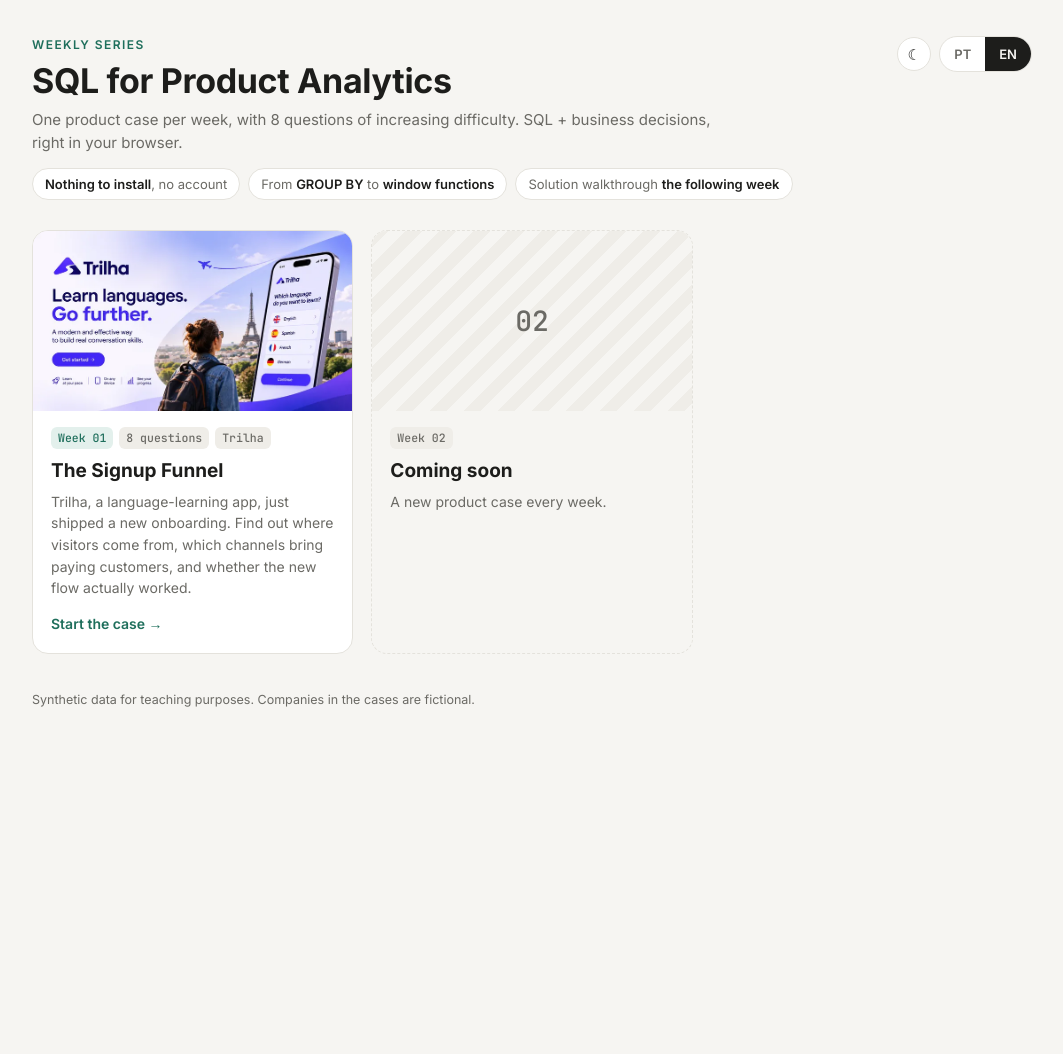
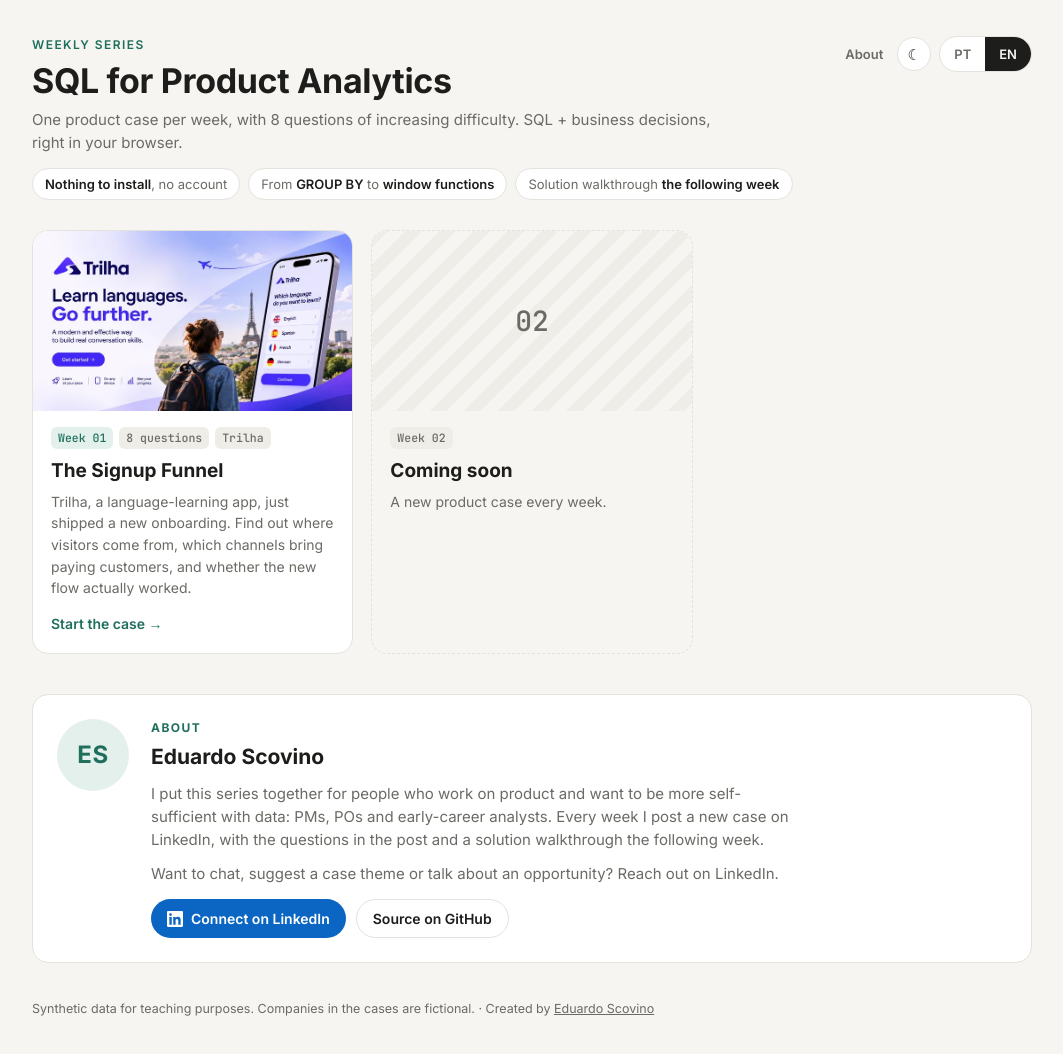
Before and after one commit to eduardoscovino/sql-product-analytics, a plain HTML site: page docs/index.html in a window 1280 px wide. Shown: the whole page, without its empty margins (108-1171 px from the left). Before the commit the page ends 800 px from the top, so only its background shows below. Drawn offline with Linux system fonts and the light colour scheme.

Commit message:
Add About section with LinkedIn contact and author credit
- Landing page: About section (bio, LinkedIn and GitHub buttons) and an
  'About' link in the header; footer credit linking to LinkedIn
- Week page: 'Created by Eduardo Scovino' in the footer

Co-Authored-By: Claude Opus 5.5 <noreply@anthropic.com>

```diff
--- a/docs/index.html
+++ b/docs/index.html
@@ -38,7 +38,21 @@
   .cta{margin-top:auto;padding-top:6px;font-weight:600;font-size:14px;color:var(--accent)}
   .case.soon{border-style:dashed;background:transparent}
   .case.soon .pic{display:flex;align-items:center;justify-content:center;background:repeating-linear-gradient(135deg,var(--chip) 0 12px,transparent 12px 24px);color:var(--muted);font-family:'JetBrains Mono',monospace;font-size:28px}
+  .about{display:grid;grid-template-columns:auto minmax(0,1fr);gap:22px;align-items:start;margin-top:40px;background:var(--panel);border:1px solid var(--line);border-radius:16px;padding:24px}
+  .about .avatar{width:72px;height:72px;border-radius:50%;background:var(--accent-soft);color:var(--accent);display:flex;align-items:center;justify-content:center;font-weight:700;font-size:24px;letter-spacing:.02em}
+  .about h2{font-size:12px;letter-spacing:.12em;text-transform:uppercase;color:var(--accent);margin:0 0 4px}
+  .about h3{font-size:21px;margin:0 0 8px}
+  .about p{margin:0 0 10px;color:var(--muted);max-width:640px}
+  .about .links{display:flex;gap:10px;flex-wrap:wrap;margin-top:14px}
+  .btn-li{display:inline-flex;align-items:center;gap:8px;background:#0a66c2;color:#fff;text-decoration:none;font-weight:600;font-size:14px;border-radius:999px;padding:9px 16px}
+  .btn-li:hover{background:#004182}
+  .btn-ghost{display:inline-flex;align-items:center;gap:8px;border:1px solid var(--line);color:var(--ink);text-decoration:none;font-weight:600;font-size:14px;border-radius:999px;padding:8px 16px}
+  .btn-ghost:hover{border-color:var(--ink)}
+  .navlink{font-size:13px;font-weight:600;color:var(--muted);text-decoration:none;padding:7px 6px}
+  .navlink:hover{color:var(--ink)}
+  @media (max-width:560px){ .about{grid-template-columns:1fr;padding:20px} }
   footer{margin-top:36px;color:var(--muted);font-size:12.5px}
+  footer a{color:inherit}
   [data-l]{display:none} html[lang="en"] [data-l="en"], html[lang="pt"] [data-l="pt"]{display:revert}
 
   html[data-theme="dark"]{
@@ -65,7 +79,7 @@
       <div class="kicker"><span data-l="pt">Série semanal</span><span data-l="en">Weekly series</span></div>
       <h1><span data-l="pt">SQL para Product Analytics</span><span data-l="en">SQL for Product Analytics</span></h1>
     </div>
-    <div class="controls"><button class="theme" id="theme" type="button"></button><div class="lang" role="group" aria-label="Language"><button data-set="pt">PT</button><button data-set="en">EN</button></div></div>
+    <div class="controls"><a class="navlink" href="#about" data-about-link><span data-l="pt">Sobre</span><span data-l="en">About</span></a><button class="theme" id="theme" type="button"></button><div class="lang" role="group" aria-label="Language"><button data-set="pt">PT</button><button data-set="en">EN</button></div></div>
   </header>
   <p class="sub">
     <span data-l="pt">Um case de produto por semana, com 8 perguntas de dificuldade crescente. SQL + decisão de negócio, direto no navegador.</span>
@@ -98,8 +112,23 @@
     </div>
   </main>
 
+  <section class="about" id="about" aria-labelledby="about-title">
+    <div class="avatar" aria-hidden="true">ES</div>
+    <div>
+      <h2><span data-l="pt">Sobre</span><span data-l="en">About</span></h2>
+      <h3 id="about-title">Eduardo Scovino</h3>
+      <p><span data-l="pt">Eu crio esta série para quem trabalha com produto e quer ganhar autonomia com dados: PMs, POs e analistas em início de carreira. Toda semana publico um case novo no LinkedIn, com as perguntas no post e a solução comentada na semana seguinte.</span><span data-l="en">I put this series together for people who work on product and want to be more self-sufficient with data: PMs, POs and early-career analysts. Every week I post a new case on LinkedIn, with the questions in the post and a solution walkthrough the following week.</span></p>
+      <p><span data-l="pt">Quer trocar uma ideia, sugerir um tema de case ou conversar sobre uma oportunidade? Me chama no LinkedIn.</span><span data-l="en">Want to chat, suggest a case theme or talk about an opportunity? Reach out on LinkedIn.</span></p>
+      <div class="links">
+        <a class="btn-li" href="https://www.linkedin.com/in/eduardo-scovino/" target="_blank" rel="noopener"><svg viewBox="0 0 24 24" width="16" height="16" aria-hidden="true" fill="currentColor"><path d="M20.45 20.45h-3.56v-5.57c0-1.33-.02-3.04-1.85-3.04-1.85 0-2.14 1.45-2.14 2.94v5.67H9.35V9h3.41v1.56h.05c.48-.9 1.64-1.85 3.37-1.85 3.6 0 4.27 2.37 4.27 5.46v6.28zM5.34 7.43a2.06 2.06 0 1 1 0-4.13 2.06 2.06 0 0 1 0 4.13zM7.12 20.45H3.56V9h3.56v11.45zM22.22 0H1.77C.79 0 0 .77 0 1.73v20.54C0 23.23.79 24 1.77 24h20.45c.98 0 1.78-.77 1.78-1.73V1.73C24 .77 23.2 0 22.22 0z"/></svg><span data-l="pt">Conectar no LinkedIn</span><span data-l="en">Connect on LinkedIn</span></a>
+        <a class="btn-ghost" href="https://github.com/eduardoscovino/sql-product-analytics" target="_blank" rel="noopener"><span data-l="pt">Código no GitHub</span><span data-l="en">Source on GitHub</span></a>
+      </div>
+    </div>
+  </section>
+
   <footer>
     <span data-l="pt">Dados sintéticos para fins didáticos. As empresas dos cases são fictícias.</span><span data-l="en">Synthetic data for teaching purposes. Companies in the cases are fictional.</span>
+    · <span data-l="pt">Criado por</span><span data-l="en">Created by</span> <a href="https://www.linkedin.com/in/eduardo-scovino/" target="_blank" rel="noopener">Eduardo Scovino</a>
   </footer>
 </div>
 <script>
@@ -112,6 +141,7 @@
     if (location.hash !== '#' + l) { try { history.replaceState(null, '', '#' + l); } catch(e) {} }
   };
   document.querySelectorAll('[data-set]').forEach(b => b.onclick = () => set(b.dataset.set));
+  document.querySelectorAll('[data-about-link]').forEach(a => a.onclick = e => { e.preventDefault(); document.getElementById('about').scrollIntoView({behavior:'smooth'}); });
   let l = location.hash.slice(1);
   if (!['pt','en'].includes(l)) { try { l = localStorage.getItem('wk1-lang'); } catch(e) {} }
   if (!['pt','en'].includes(l)) l = (navigator.language||'').toLowerCase().startsWith('pt') ? 'pt' : 'en';
```
Also changed, not shown: docs/week-01/index.html (+4 -3 lines), templates/week-01.html (+4 -3 lines).
